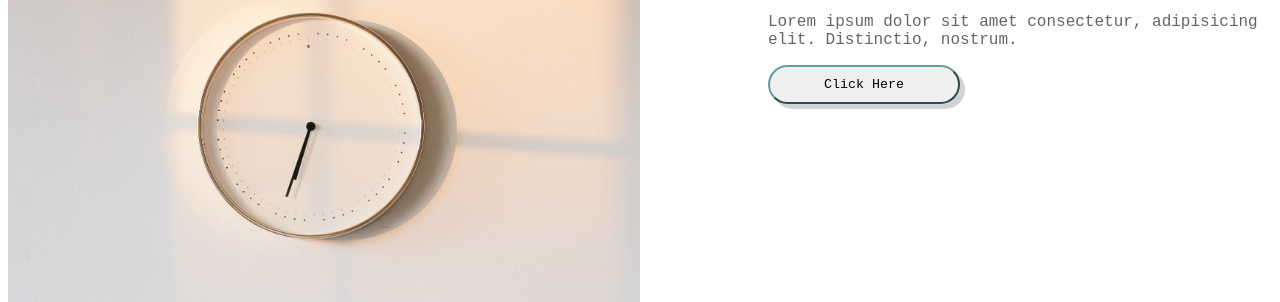
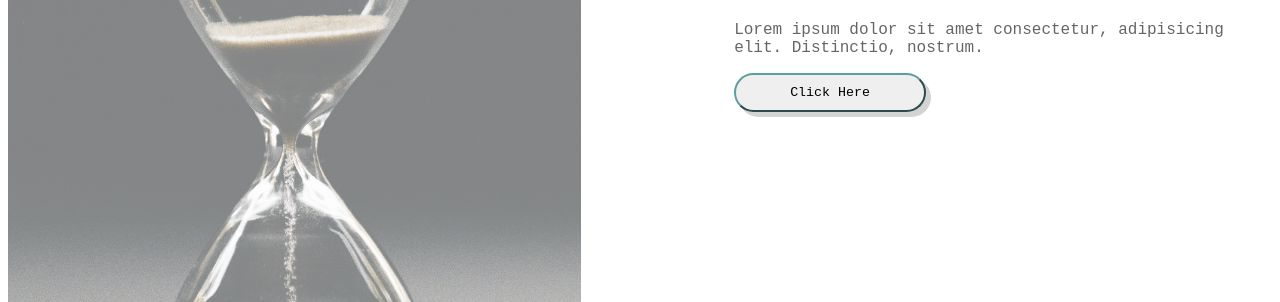
Before and after one commit to mkisecok/Coming-Soon-Page, a website built with webpack: page src/index.html in a window 1280 px wide. Shown: the part 277-579 px from the top of the page. Built offline with nearby package versions, Linux system fonts and the light colour scheme.

Commit message:
Add one more background-image for desktop version

```diff
--- a/src/scripts/index.js
+++ b/src/scripts/index.js
@@ -19,5 +19,4 @@ button.addEventListener('click', e=>
     document.querySelector('#minuts').innerHTML =`${ 60 - minute } minutes`;
     document.querySelector('#seconds').innerHTML =`${ 60 - second } seconds`;
 
-    //
 })
--- a/src/styles/main.scss
+++ b/src/styles/main.scss
@@ -9,7 +9,6 @@ body * {
   display: flex;
   justify-content: space-between;
   flex-direction: column-reverse;
-
 
   @media(min-width:480px) {
     flex-direction: row;
@@ -26,10 +25,16 @@ body * {
      flex-direction: column;
      justify-content: center;
 
+     font-weight: 800;
      font-size: 32px;
      @media(min-width:480px) {
 
+      background: linear-gradient(rgba(255,255,255,.5), rgba(255,255,255,.5)), url('../images/nathan-dumlao-5Hl5reICevY-unsplash.jpg');
+      background-size:cover;
+      background-repeat: no-repeat;
+      align-items: flex-start;
       width: 50%;
+      color: rgb(128, 20, 12);
     }
 
    }
@@ -39,7 +44,8 @@ body * {
      display: flex;
      flex-direction: column;
      justify-content: center;
-     padding-left: 10vw;
+     margin-left: 10vw;
+     padding:2vw ;
 
      p{
        opacity: 0.6;
@@ -50,22 +56,23 @@ body * {
        border-radius: 20px;
        box-shadow: 5px 5px lightgrey;
        &:hover{
-        color:white;
+
         cursor: pointer;
         background-color: cadetblue;
         }
 
        a{
-      color: black;
-      text-decoration: none;
-      }
+        color: black;
+        text-decoration: none;
+        &:hover{
+        color:white;
+      }}
        border-color:cadetblue ;
-
 
      }
      #ikons{
        display: flex;
-       justify-content: center;
+       justify-content: flex-start;
        align-items: flex-end;
        height:30%;
        top: 10px;
@@ -79,21 +86,15 @@ body * {
         font-size: large;
       }
      }
-
     }
     @media(min-width:480px) {
 
       width: 50%;
-      #ikons{
-        justify-content: flex-start;
-      }
+
       button{
         width: 15vw;
       }
-
     }
-
-
  }
 }
 }
```
Also changed, not shown: src/images/nathan-dumlao-5Hl5reICevY-unsplash.jpg (added).
